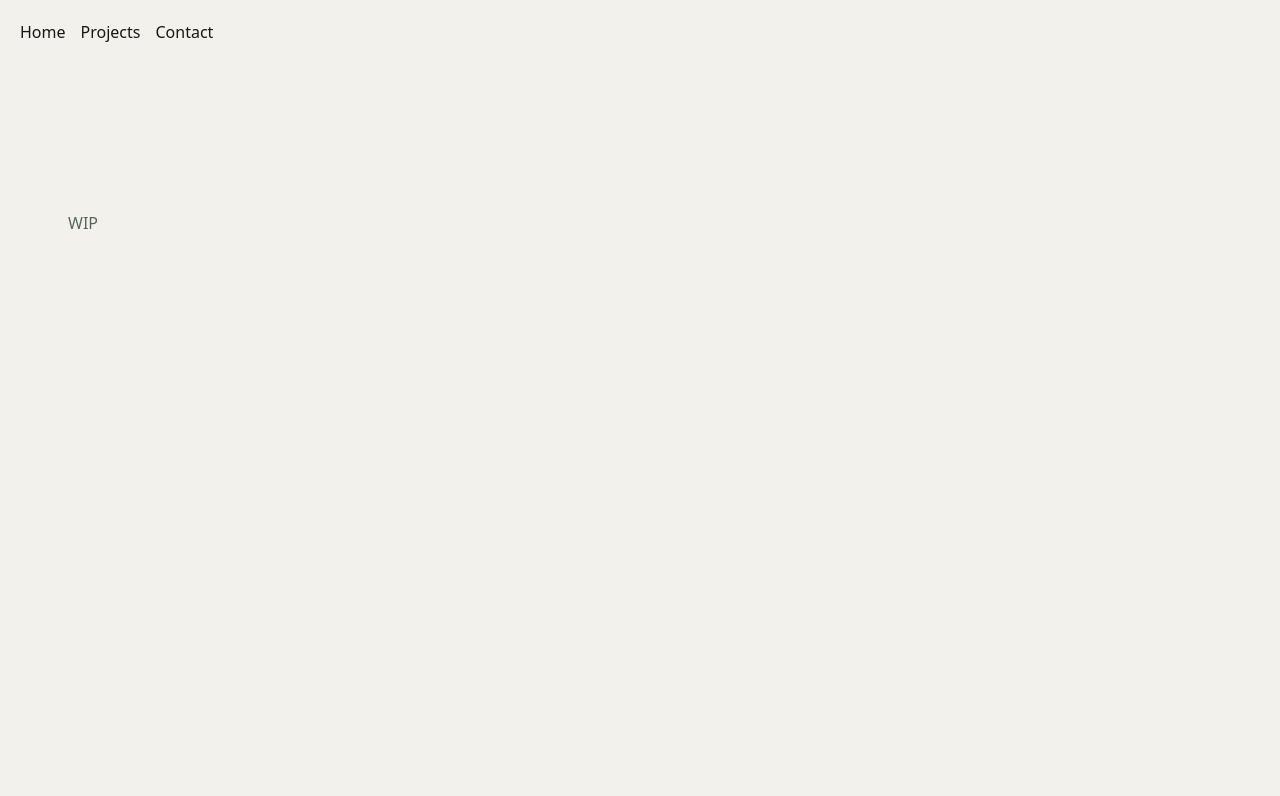
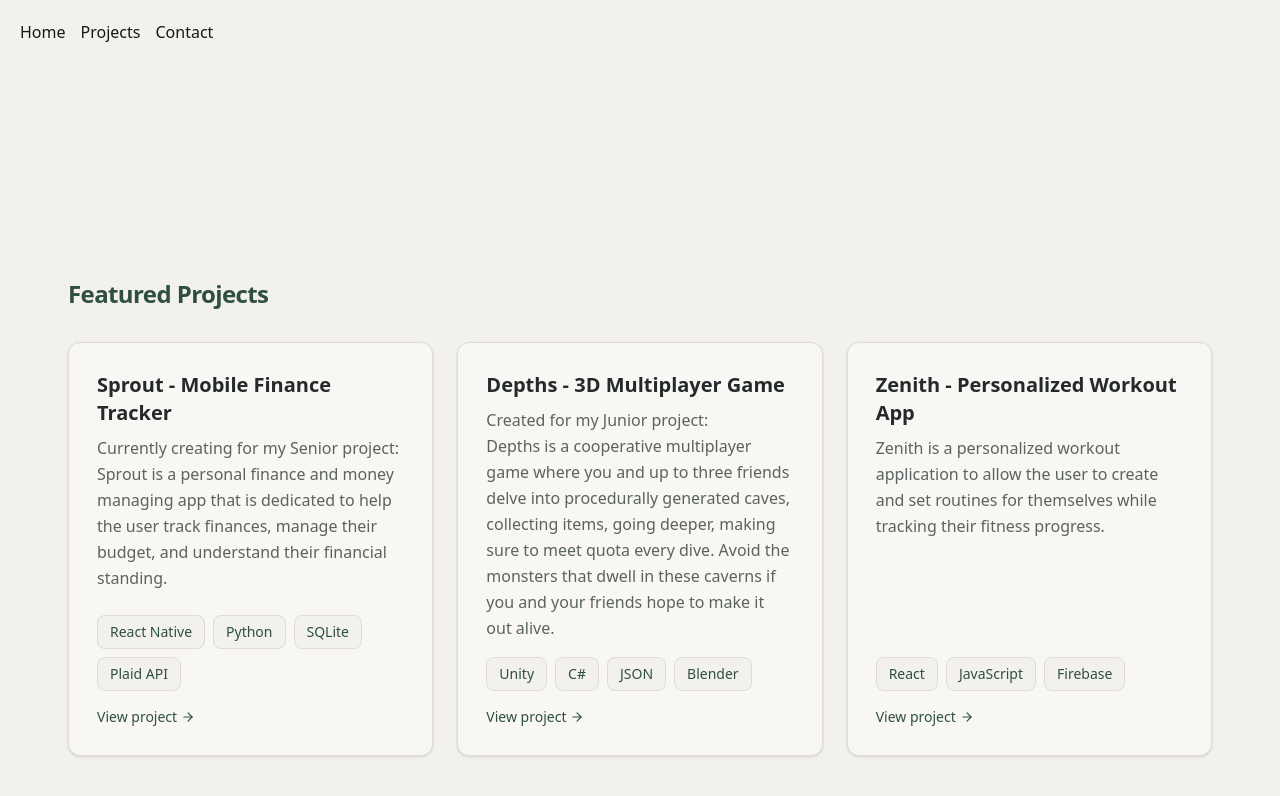
Before and after one commit to Kayyleb/portfolio, a Next.js app: page /Projects in a window 1280 px wide. Shown: the top 796 px of the page. Built offline with nearby package versions, Linux system fonts and the light colour scheme.

Commit message:
added all projects into an array to display on project page

```diff
--- a/src/app/Projects/page.tsx
+++ b/src/app/Projects/page.tsx
@@ -3,9 +3,143 @@ export default function Projects() {
     <main className="min-h-screen bg-bg px-6 py-20 text-ink sm:px-12 sm:py-28">
       <div className="mx-auto max-w-6xl"></div>
 
-        <p className="mt-3 leading-relaxed text-muted">
-            WIP
-        </p>
+        <div className="mt-20">
+          <p className="text-2xl font-semibold tracking-tight text-forest">
+            Featured Projects
+          </p>
+
+          <div className="mt-8 grid grid-cols-1 gap-6 sm:grid-cols-3">
+
+            <a
+              href="https://kaylebcook.dev"
+              className="group flex h-full flex-col rounded-xl border border-border bg-surface p-7 shadow-sm transition-all hover:-translate-y-0.5 hover:border-accent/40 hover:shadow-md"
+            >
+              <h3 className="text-xl font-bold">
+                Sprout - Mobile Finance Tracker
+              </h3>
+
+              <p className="mt-2 flex-1 leading-relaxed text-muted">
+                Currently creating for my Senior project: <br />
+                Sprout is a personal finance and money managing app that is dedicated to help the user track finances, manage their budget,
+                and understand their financial standing.
+              </p>
+
+              <div className="mt-4 flex flex-wrap gap-2">
+                {["React Native", "Python", "SQLite", "Plaid API"].map((tag) => (
+                  <span
+                    key={tag}
+                    className="whitespace-nowrap rounded-lg border border-border bg-bg px-3 py-1.5 text-sm font-medium text-forest"
+                  >
+                    {tag}
+                  </span>
+                ))}
+              </div>
+
+              <span className="mt-4 inline-flex items-center gap-1 text-sm font-medium text-forest">
+                View project
+                <svg
+                  aria-hidden="true"
+                  viewBox="0 0 24 24"
+                  fill="none"
+                  stroke="currentColor"
+                  strokeWidth="2"
+                  strokeLinecap="round"
+                  strokeLinejoin="round"
+                  className="h-3.5 w-3.5 transition-transform group-hover:translate-x-0.5"
+                >
+                  <path d="M5 12h14" />
+                  <path d="m12 5 7 7-7 7" />
+                </svg>
+              </span>
+            </a>
+
+            <a
+              href="https://store.steampowered.com/app/4808100/Depths/"
+              className="group flex h-full flex-col rounded-xl border border-border bg-surface p-7 shadow-sm transition-all hover:-translate-y-0.5 hover:border-accent/40 hover:shadow-md"
+            >
+              <h3 className="text-xl font-bold">
+                Depths - 3D Multiplayer Game
+              </h3>
+
+              <p className="mt-2 flex-1 leading-relaxed text-muted">
+                Created for my Junior project: <br />
+                Depths is a cooperative multiplayer game where you and up to three friends delve into procedurally generated caves,
+                collecting items, going deeper, making sure to meet quota every dive. Avoid the monsters that dwell in these caverns
+                if you and your friends hope to make it out alive.
+              </p>
+
+              <div className="mt-4 flex flex-wrap gap-2">
+                {["Unity", "C#", "JSON", "Blender"].map((tag) => (
+                  <span
+                    key={tag}
+                    className="rounded-lg border border-border bg-bg px-3 py-1.5 text-sm font-medium text-forest"
+                  >
+                    {tag}
+                  </span>
+                ))}
+              </div>
+
+              <span className="mt-4 inline-flex items-center gap-1 text-sm font-medium text-forest">
+                View project
+                <svg
+                  aria-hidden="true"
+                  viewBox="0 0 24 24"
+                  fill="none"
+                  stroke="currentColor"
+                  strokeWidth="2"
+                  strokeLinecap="round"
+                  strokeLinejoin="round"
+                  className="h-3.5 w-3.5 transition-transform group-hover:translate-x-0.5"
+                >
+                  <path d="M5 12h14" />
+                  <path d="m12 5 7 7-7 7" />
+                </svg>
+              </span>
+            </a>
+
+            <a
+              href="https://workouttracker-b5aab.web.app/"
+              className="group flex h-full flex-col rounded-xl border border-border bg-surface p-7 shadow-sm transition-all hover:-translate-y-0.5 hover:border-accent/40 hover:shadow-md"
+            >
+              <h3 className="text-xl font-bold">
+                Zenith - Personalized Workout App
+              </h3>
+
+              <p className="mt-2 flex-1 leading-relaxed text-muted">
+                Zenith is a personalized workout application to allow the user to create and set routines for themselves while tracking their fitness progress.
+              </p>
+
+              <div className="mt-4 flex flex-wrap gap-2">
+                {["React", "JavaScript", "Firebase"].map((tag) => (
+                  <span
+                    key={tag}
+                    className="rounded-lg border border-border bg-bg px-3 py-1.5 text-sm font-medium text-forest"
+                  >
+                    {tag}
+                  </span>
+                ))}
+              </div>
+
+              <span className="mt-4 inline-flex items-center gap-1 text-sm font-medium text-forest">
+                View project
+                <svg
+                  aria-hidden="true"
+                  viewBox="0 0 24 24"
+                  fill="none"
+                  stroke="currentColor"
+                  strokeWidth="2"
+                  strokeLinecap="round"
+                  strokeLinejoin="round"
+                  className="h-3.5 w-3.5 transition-transform group-hover:translate-x-0.5"
+                >
+                  <path d="M5 12h14" />
+                  <path d="m12 5 7 7-7 7" />
+                </svg>
+              </span>
+            </a>
+
+          </div>
+        </div>
       </main>
   );
 }
--- /dev/null
+++ b/src/app/Projects/projects.ts
@@ -0,0 +1,39 @@
+export type Project = {
+    name: string;
+    description: string;
+    skills: string[];
+    link: string;
+  };
+
+  export const projects: Project[] = [
+    {
+      name: "Sprout - Mobile Finance Tracker",
+      description: "Currently creating for my Senior project: Sprout is a personal finance and money managing app that is dedicated to help the user track finances, manage their budget, and understand their financial standing.",
+      skills: ["React Native", "Python", "SQLite", "Plaid API"],
+      link: "https://kaylebcook.dev",
+    },
+    {
+      name: "Depths - 3D Multiplayer Game",
+      description: "Created for my Junior project: Depths is a cooperative multiplayer game where you and up to three friends delve into procedurally generated caves, collecting items, going deeper, making sure to meet quota every dive. Avoid the monsters that dwell in these caverns if you and your friends hope to make it out alive.",
+      skills: ["Unity", "C#", "JSON", "Blender"],
+      link: "https://store.steampowered.com/app/4808100/Depths/",
+    },
+    {
+      name: "Zenith - Personalized Workout Application",
+      description: "Zenith is a personalized workout application to allow the user to create and set routines for themselves while tracking their fitness progress.",
+      skills: ["React", "Node.js", "Express", "MongoDB"],
+      link: "https://workouttracker-b5aab.web.app/",
+    },
+    {
+      name: "Portfolio Website",
+      description: "This portfolio website was created to showcase my projects and skills as a software engineer. It is built using Next.js, TypeScript, and Tailwind CSS.",
+      skills: ["Next.js", "TypeScript", "Tailwind CSS"],
+      link: "https://kaylebcook.dev",
+    },
+    {
+      name: "Used Car Price Predictor",
+      description: "A machine learning model that predicts the price of used cars based on various features such as make, model, year, mileage, and condition.",
+      skills: ["Python", "Scikit-learn", "Pandas", "BigQuery"],
+      link: "github.com/kayyleb/Used_Car_Price_Predictor",
+    }
+  ];
```
